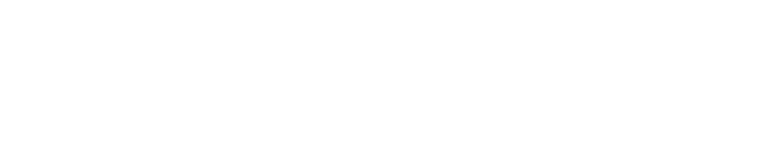
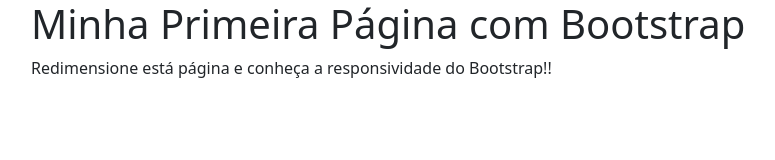
Before and after one commit to caceraghi/exemplosbootstrap5, a plain HTML site: page index.html in a window 1280 px wide. Shown: the whole page, without its empty margins (51-826 px from the left). Drawn offline with nearby package versions, Linux system fonts and the light colour scheme.

Commit message:
Versao 0.0.1 do Bootstrap

```diff
--- a/index.html
+++ b/index.html
@@ -7,6 +7,11 @@
     <link href="https://cdn.jsdelivr.net/npm/bootstrap@5.3.3/dist/css/bootstrap.min.css" rel="stylesheet">
 </head>
 <body>
+    <div class="container">
+        <h1> Minha Primeira Página com Bootstrap </h1>
+        <p> Redimensione está página e conheça a responsividade do Bootstrap!! </p>
+    </div>
+
     <script src="https://cdn.jsdelivr.net/npm/bootstrap@5.3.3/dist/js/bootstrap.bundle.min.js"></script>
 </body>
 </html>
```
